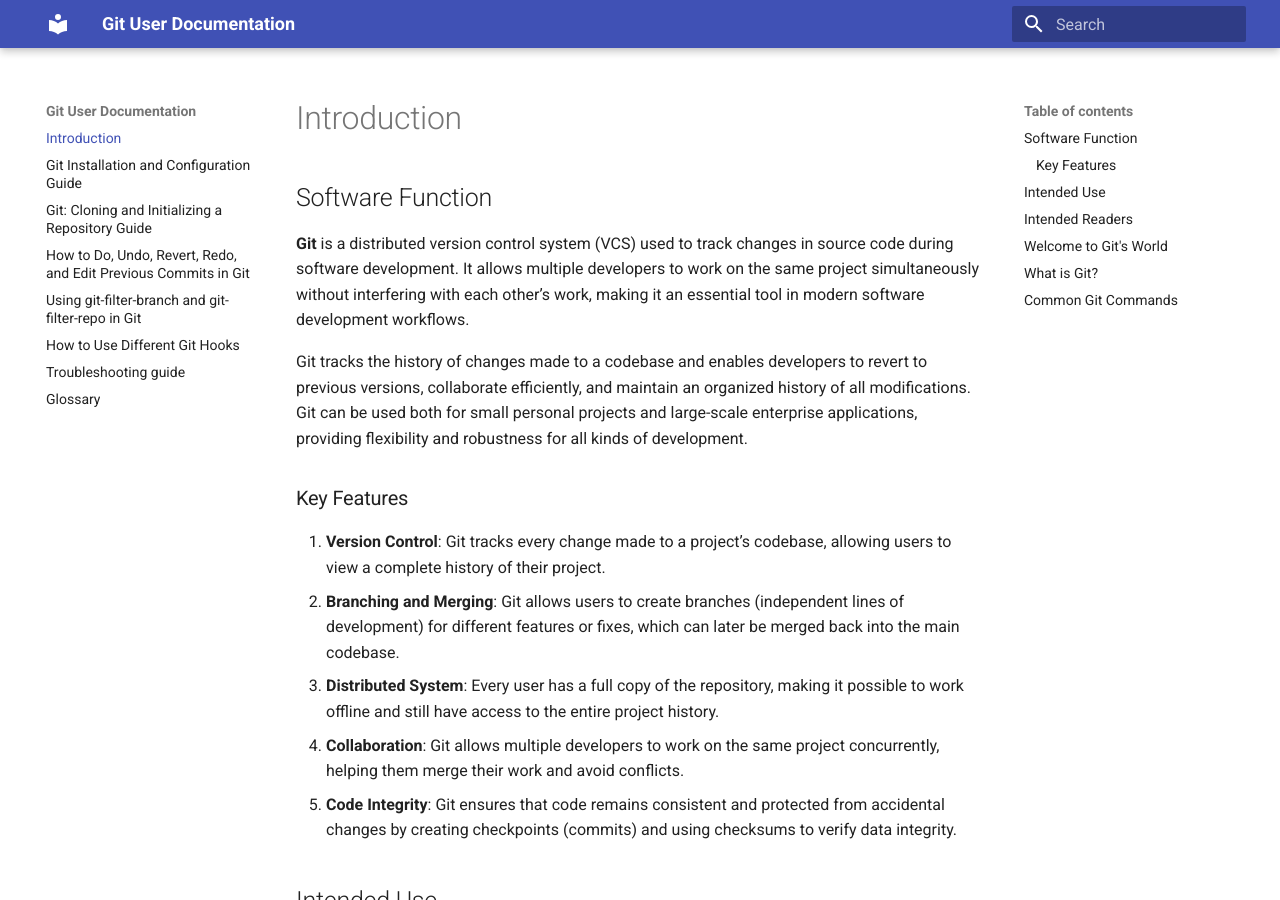
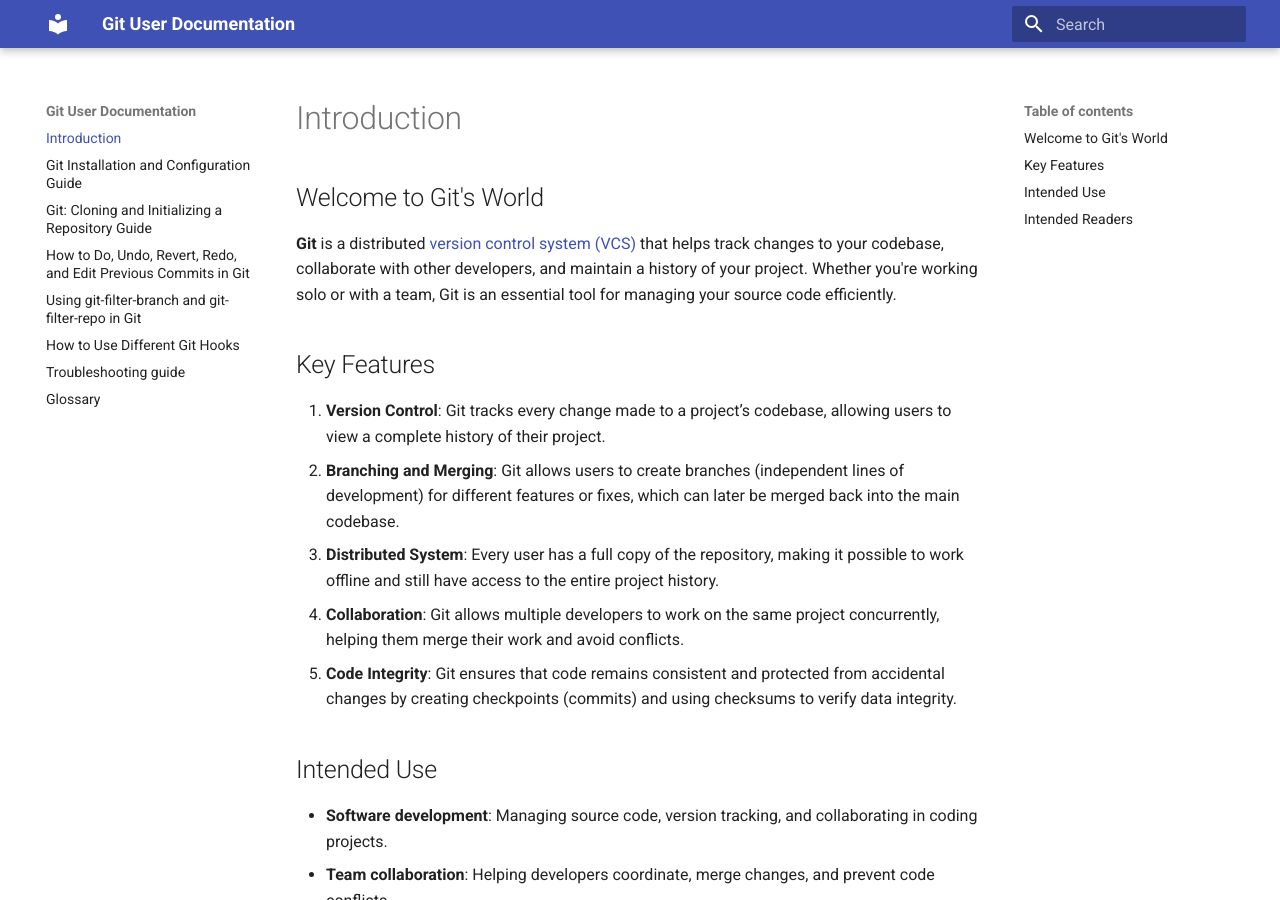
Before and after one commit to BCIT-203/COMM-2216-User-Documentation-Assignment, an MkDocs documentation site: the page built from docs/index.md, in a window 1280 px wide and 900 px high. Built offline with MkDocs 1.6.1 and Material for MkDocs 9.7.7, drawn with Linux system fonts in a browser that asks for light colours; some of the changed text lies outside the part shown.

Commit message:
update introduction

```diff
--- a/docs/index.md
+++ b/docs/index.md
@@ -1,12 +1,10 @@
 # Introduction
 
-## Software Function
+## Welcome to Git's World
 
-**Git** is a distributed version control system (VCS) used to track changes in source code during software development. It allows multiple developers to work on the same project simultaneously without interfering with each other’s work, making it an essential tool in modern software development workflows.
+**Git** is a distributed [version control system (VCS)](./9-glossary.md#1-version-control-system-vcs) that helps track changes to your codebase, collaborate with other developers, and maintain a history of your project. Whether you're working solo or with a team, Git is an essential tool for managing your source code efficiently.
 
-Git tracks the history of changes made to a codebase and enables developers to revert to previous versions, collaborate efficiently, and maintain an organized history of all modifications. Git can be used both for small personal projects and large-scale enterprise applications, providing flexibility and robustness for all kinds of development.
-
-### Key Features
+## Key Features
 
 1. **Version Control**: Git tracks every change made to a project’s codebase, allowing users to view a complete history of their project.
 2. **Branching and Merging**: Git allows users to create branches (independent lines of development) for different features or fixes, which can later be merged back into the main codebase.
@@ -29,19 +27,3 @@
 - **Open-Source Contributors**: Anyone looking to contribute to open-source projects, where Git is commonly used for version control.
 
 By using Git, you'll be able to track your progress, collaborate effectively with your team, and ensure that your project is always in a stable state. Happy coding!
-
-## Welcome to Git's World
-
-Git is a distributed version control system that helps track changes to your codebase, collaborate with other developers, and maintain a history of your project. Whether you're working solo or with a team, Git is an essential tool for managing your source code efficiently.
-
-## What is Git?
-
-Git is a free and open-source version control system designed to handle everything from small to very large projects with speed and efficiency. It allows you to manage your source code history and collaborate seamlessly with other developers.
-
-## Common Git Commands
-
-- `git log`: View the commit history.
-- `git diff`: Show changes between commits.
-- `git reset`: Unstage or reset changes.
-- `git fetch`: Retrieve updates from a remote repository without merging.
-- `git pull`: Fetch and merge changes from a remote repository.
```
